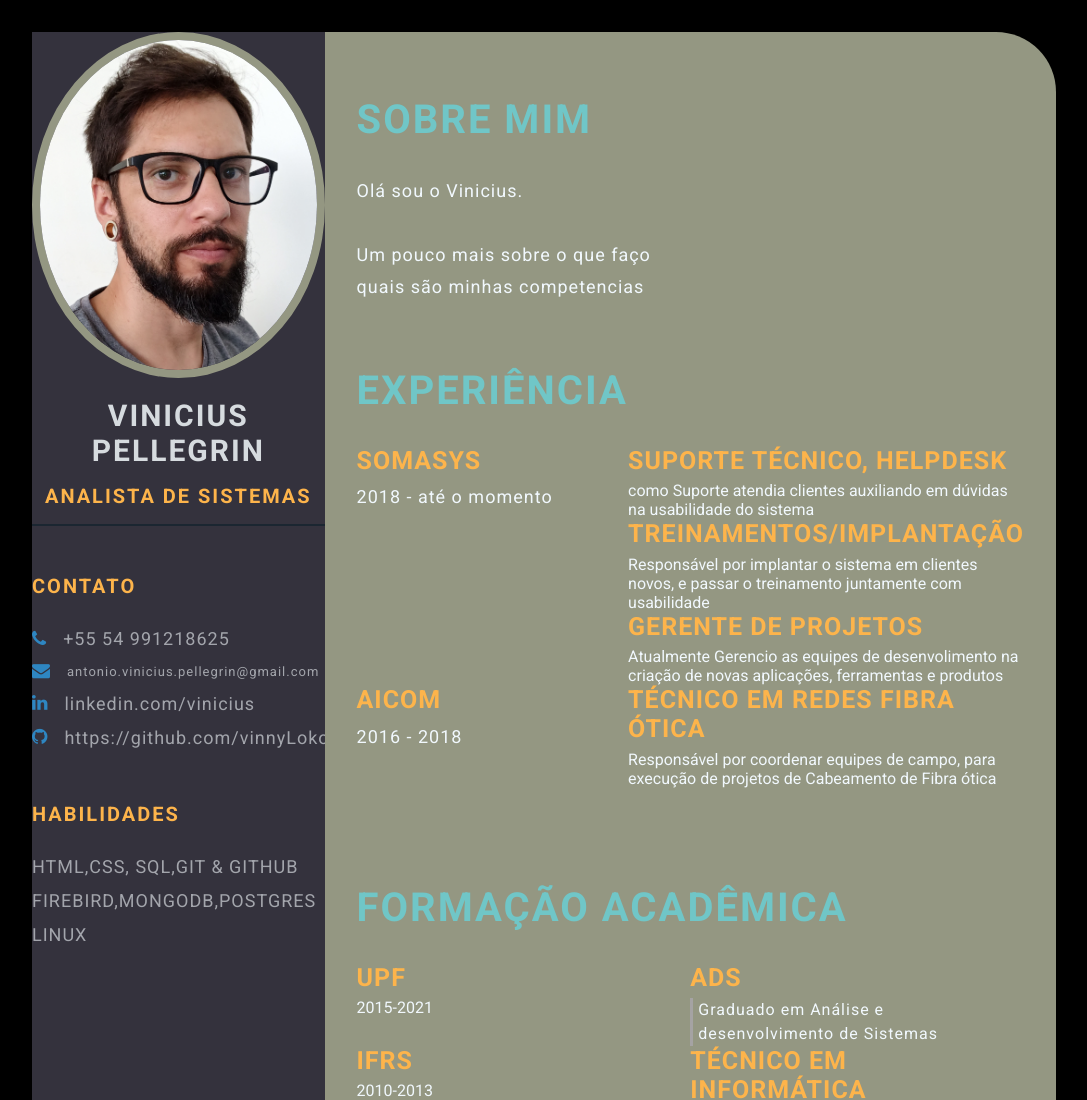
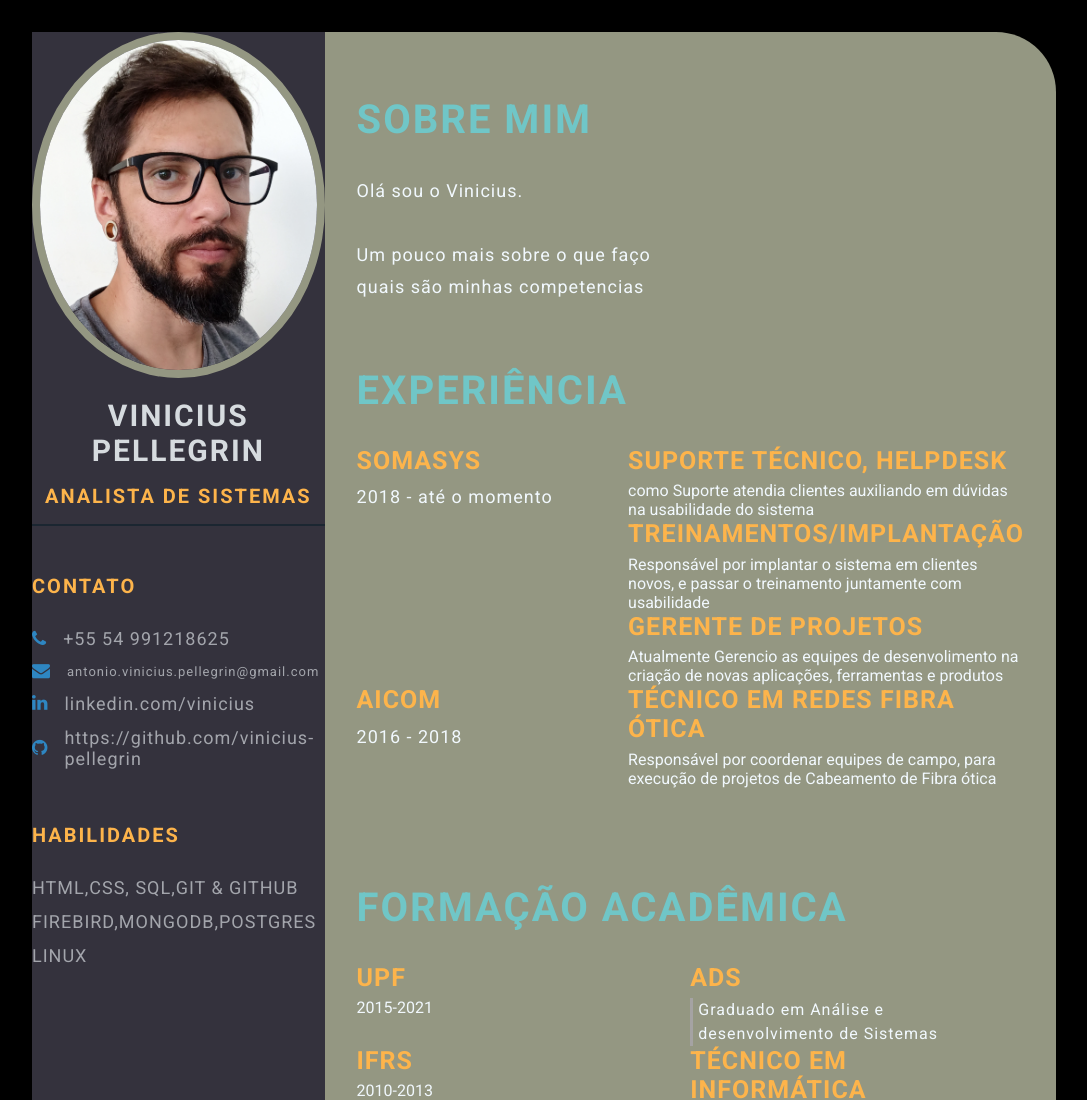
Before and after one commit to vinicius-pellegrin/curriculo.github.io, a plain HTML site: page index.html in a window 1280 px wide. Shown: the top 1100 px of the page, without its empty margins (96-1183 px from the left). Drawn offline with Linux system fonts and the light colour scheme.

Commit message:
Update index.html

```diff
--- a/index.html
+++ b/index.html
@@ -38,7 +38,7 @@
                         <li><i class="fa fa-envelope"><font size="2px"> </i>antonio.vinicius.pellegrin@gmail.com</font></li>
 
                         <li><i class="fa fa-linkedin"></i>linkedin.com/vinicius</li>
-                        <li><i class="fa fa-github"></i>https://github.com/vinnyLoko</li>
+                        <li><i class="fa fa-github"></i>https://github.com/vinicius-pellegrin</li>
                     </ul>
                 </div>
                 <div class="skills">
```
